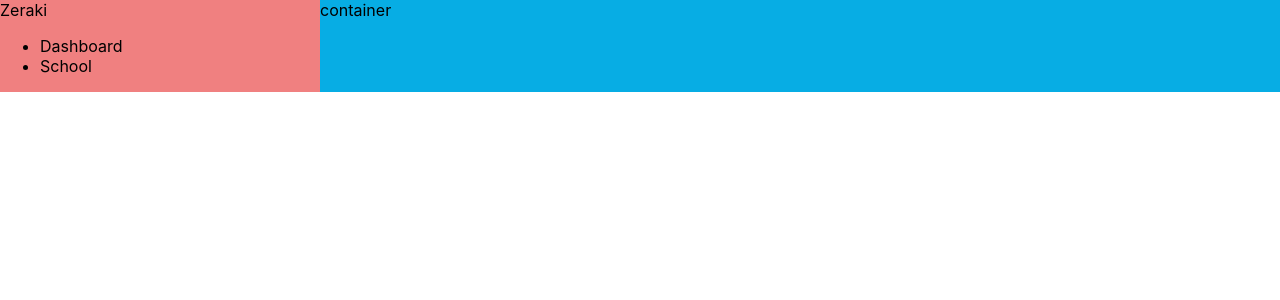
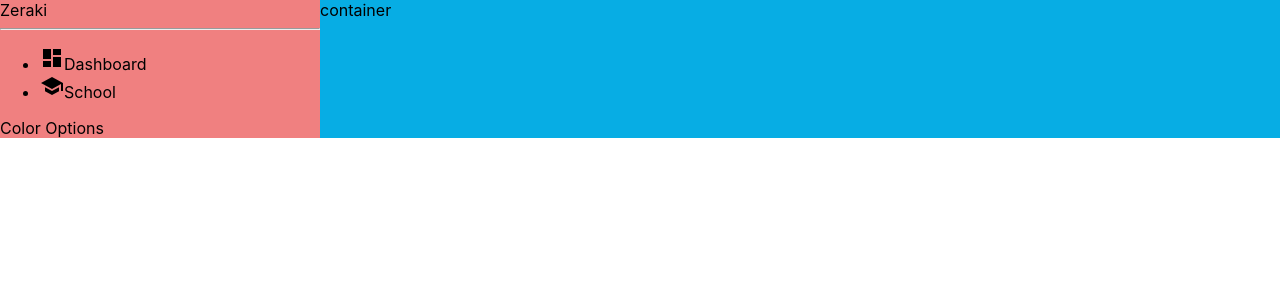
Before and after one commit to danielulelu/Zeraki-dashboard, a React (Create React App) app: page / in a window 1280 px wide. Shown: the top 300 px of the page. Built offline with nearby package versions, Linux system fonts and the light colour scheme.

Commit message:
adding icons and styled them to respective Zeraki chosen color which is purple

```diff
--- a/package.json
+++ b/package.json
@@ -3,6 +3,10 @@
   "version": "0.1.0",
   "private": true,
   "dependencies": {
+    "@emotion/react": "^11.11.4",
+    "@emotion/styled": "^11.11.5",
+    "@mui/icons-material": "^5.15.19",
+    "@mui/material": "^5.15.19",
     "@testing-library/jest-dom": "^5.17.0",
     "@testing-library/react": "^13.4.0",
     "@testing-library/user-event": "^13.5.0",
--- a/src/components/sidebar/Sidebar.jsx
+++ b/src/components/sidebar/Sidebar.jsx
@@ -1,4 +1,6 @@
 import "./sidebar.scss";
+import DashboardIcon from "@mui/icons-material/Dashboard";
+import SchoolIcon from "@mui/icons-material/School";
 
 const Sidebar = () => {
   return (
@@ -6,11 +8,26 @@ const Sidebar = () => {
       <div className="top">
         <span className="logo">Zeraki</span>
       </div>
+      <hr />
       <div className="center">
         <ul>
-          <li>Dashboard</li>
-          <li>School</li>
+          <li>
+            <span>
+              <DashboardIcon className="icon" />
+              Dashboard
+            </span>
+          </li>
+          <li>
+            <span>
+              <SchoolIcon className="icon" />
+              School
+            </span>
+          </li>
         </ul>
+      </div>
+
+      <div className="color">
+        <span>Color Options</span>
       </div>
     </div>
   );
--- a/src/pages/home/Dashboard.jsx
+++ b/src/pages/home/Dashboard.jsx
@@ -1,5 +1,6 @@
 import "./dashboard.scss";
 import Sidebar from "../../components/sidebar/Sidebar"
+
 
 
 const dashboard = () => {
```
Also changed, not shown: 1 other file (tests, documents, lock files or other folders).
